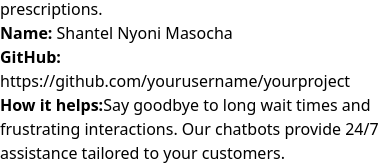
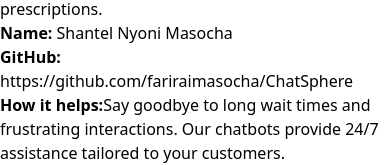
Before and after one commit to fariraimasocha/ChatSphere, a React (Vite) app: page / in a window 390 px wide. Both pictures are taken after a click on the icon 7 px from the left and 60 px from the top of the page. Shown: the part 439-604 px from the top of the page. Built offline with nearby package versions, Linux system fonts and the light colour scheme.

Commit message:
wip
make modal responsive

```diff
--- a/src/components/Main.jsx
+++ b/src/components/Main.jsx
@@ -19,7 +19,7 @@
                     </a>
                 </div>
                 <div className='flex justify-center'>
-                    <img src={bot} alt="Chatbot" className='w-9/12 sm:w-8/12 md:w-11/12 lg:w-9/12' />
+                    <img src={bot} alt="Chatbot" className='w-9/12 sm:w-8/12 md:w-12/12 lg:w-9/12' />
                 </div>
             </div>
         </div>
--- a/src/components/Navbar.jsx
+++ b/src/components/Navbar.jsx
@@ -2,6 +2,8 @@
 import { faBars, faMessage, faTimes } from '@fortawesome/free-solid-svg-icons';
 import { faGithub } from '@fortawesome/free-brands-svg-icons';
 import { FontAwesomeIcon } from '@fortawesome/react-fontawesome';
+
+import bot from '/images/project.png';
 
 function Navbar() {
     const [isModalOpen, setIsModalOpen] = useState(false);
@@ -39,13 +41,13 @@
 
                     </div>
 
-                    <div className='flex flex-col md:flex-row items-center bg-white border border-gray-200 rounded-lg shadow max-w-full w-10/12 h-96 p'>
-                        <img className='object-cover w-full h-96 md:h-full md:w-64 md:rounded-none' src='/images/project.png' alt='Project Image' />
+                    <div className='flex flex-col md:flex-row items-center bg-white border border-gray-200 rounded-lg shadow max-w-full w-11/12 h-auto md:h-96 p-4'>
+                        <img className='object-cover w-full h-64 md:h-full md:w-64 md:rounded-none rounded-t-lg md:rounded-l-lg' src={bot} alt='Project Image' />
                         <div className='flex flex-col justify-between p-4 leading-normal w-full'>
                             <h5 className='mb-2 text-2xl font-bold tracking-tight text-gray-900'>Final Year Project: Chatbot for Online Pharmacy</h5>
                             <p className='mb-3 font-normal text-gray-700'>This project focuses on developing a chatbot that assists users in an online pharmacy by gathering necessary information before delivering prescriptions.</p>
                             <p className='mb-3 font-normal text-gray-700'><strong>Name:</strong> Shantel Nyoni Masocha</p>
-                            <p className='mb-3 font-normal text-gray-700'><strong>GitHub:</strong> <a href="https://github.com/fariraimasocha/ChatSphere" className='text-blue-500 hover:underline' target='_blank' rel='noopener noreferrer'>https://github.com/yourusername/yourproject</a></p>
+                            <p className='mb-3 font-normal text-gray-700'><strong>GitHub:</strong> <a href="https://github.com/fariraimasocha/ChatSphere" className='text-blue-500 hover:underline' target='_blank' rel='noopener noreferrer'>https://github.com/fariraimasocha/ChatSphere</a></p>
                             <p className='mb-3 font-normal text-gray-700'><strong>How it helps:</strong>
                                 Say goodbye to long wait times and frustrating interactions.
                                 Our chatbots provide 24/7 assistance tailored to your customers.
```
Also changed, not shown: 4 other files (tests, documents, lock files or other folders).
